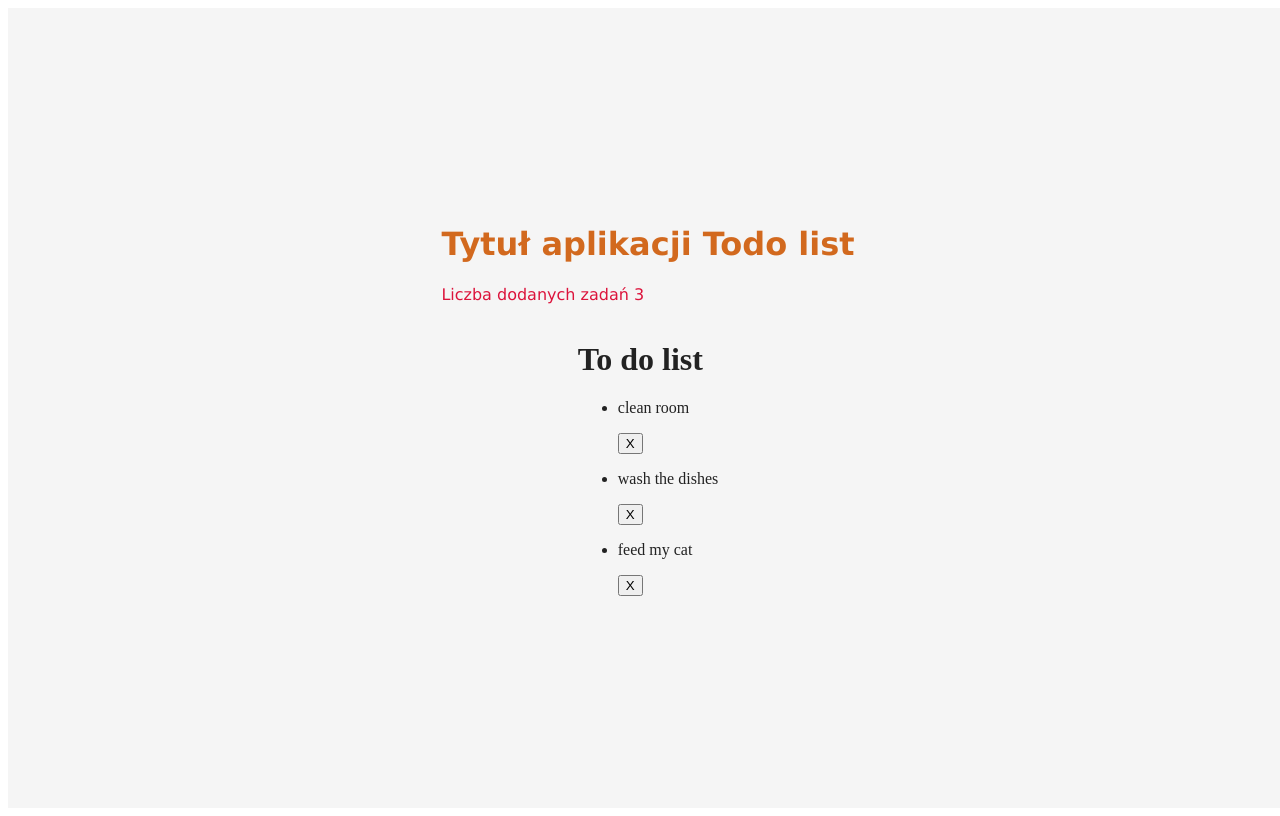
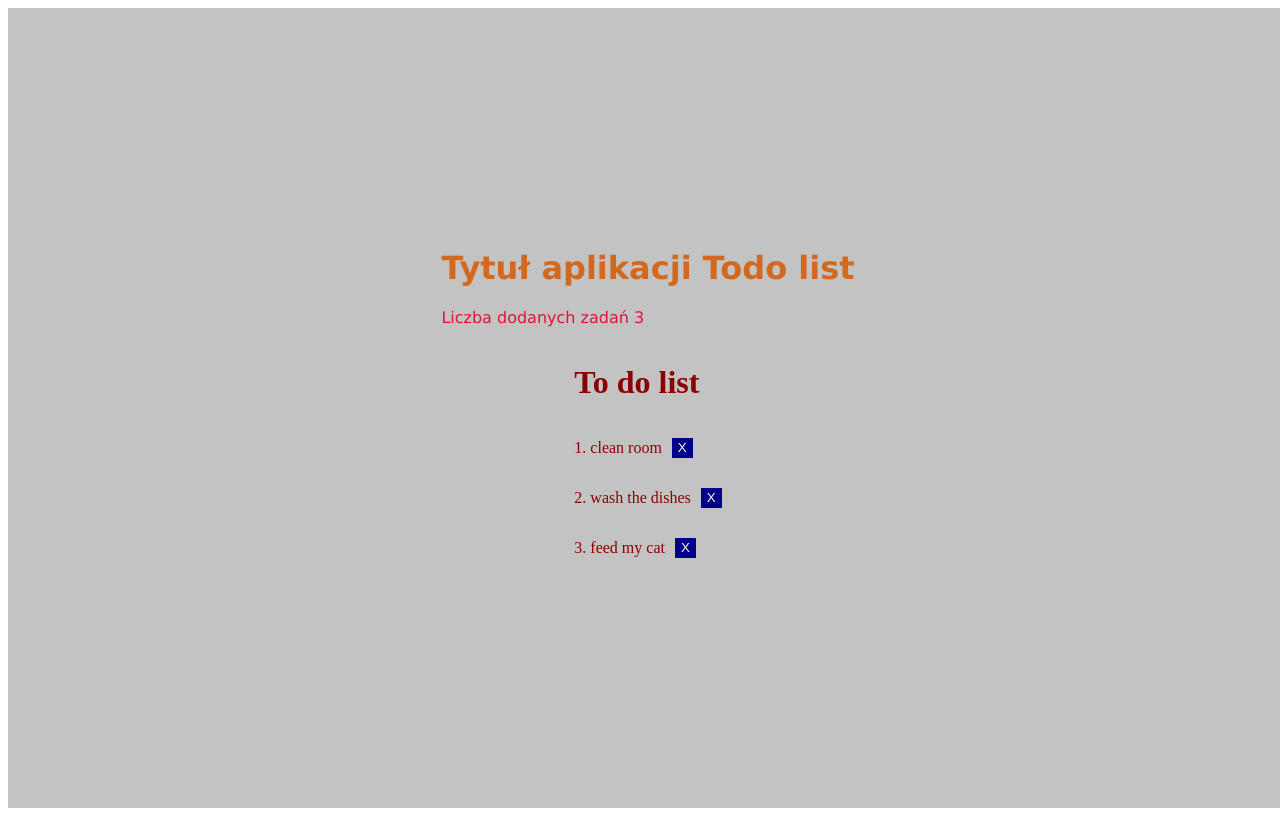
Before and after one commit to jaceksanko/Webpack_loaders, a React app: page / in a window 1280 px wide. Built offline with nearby package versions, Linux system fonts and the light colour scheme.

Commit message:
Fixed bugs in TodoList component and add webpack server

```diff
--- a/package.json
+++ b/package.json
@@ -5,7 +5,7 @@
   "main": "index.js",
   "scripts": {
     "test": "echo \"Error: no test specified\" && exit 1",
-    "start": "webpack --env  development",
+    "start": "webpack-dev-server --env  development",
     "build": "webpack --env production"
   },
   "author": "",
@@ -22,7 +22,8 @@
     "react-dom": "^16.3.2",
     "style-loader": "^0.20.3",
     "webpack": "^4.6.0",
-    "webpack-cli": "^2.0.14"
+    "webpack-cli": "^2.0.14",
+    "webpack-dev-server": "^3.1.3"
   },
   "dependencies": {
     "uuid": "^3.2.1"
--- /dev/null
+++ b/src/components/TodoList.css
@@ -0,0 +1,27 @@
+.todolist {
+    color: darkred;
+
+}
+
+ul {
+    padding: 0;
+}
+
+li {
+
+    display: flex;
+    align-items: center;
+}
+
+button {
+    margin-left: 10px;
+    height: 20px;
+    background-color: darkblue;
+    color: cornsilk;
+    border: none;
+}
+
+button:hover {
+    background-color: rgb(36, 133, 24);
+    color: rgb(20, 20, 20);
+}
--- a/src/components/TodoList.js
+++ b/src/components/TodoList.js
@@ -1,4 +1,5 @@
 import React from 'react';
+import style from './TodoList.css';
 
 
 class TodoList extends React.Component {
@@ -7,16 +8,16 @@ class TodoList extends React.Component {
     }
     render() {
         let liList = this.props.data.map((li) => {
-            return <li key={li.id}>
-                <p>{li.text}</p>
-                <button onClick={() => this.props.remove(li.id)}>X</button>
+            return <li  key={li.id}>
+                    <p>{li.id}. {li.text}</p>
+                    <button onClick={() => this.props.remove(li.id)}>X</button>
                 </li>
         })
 
         return (
-            <div>
+            <div className={style.todolist}>
                 <h1>To do list</h1>
-                <ul>
+                <ul >
                     {liList}
 
                 </ul>
--- a/src/containers/App.css
+++ b/src/containers/App.css
@@ -1,5 +1,5 @@
 .TodoApp {
-    background-color: #F5F5F5;
+    background-color: rgb(195, 195, 195);
     color: #222;
     display: flex;
     flex-direction: column;
--- a/src/containers/App.js
+++ b/src/containers/App.js
@@ -29,14 +29,14 @@ class App extends React.Component {
         this.setState({data});
     }
     removeTodo(id) {
-        const remainder = this.state.data.filter(todo => todo,id !== id);
+        const remainder = this.state.data.filter(todo => todo.id !== id);
         this.setState({data: remainder});
     }
     render() {
         return (
             <div className={style.TodoApp}>
                 <Title dataNumber={this.state.data}/>
-                <TodoList data={this.state.data} remove={this.props.removeTodo}/>
+                <TodoList data={this.state.data} remove={this.removeTodo.bind(this)}/>
             </div>
         )
     }
```
Also changed, not shown: 1 other file (tests, documents, lock files or other folders).
